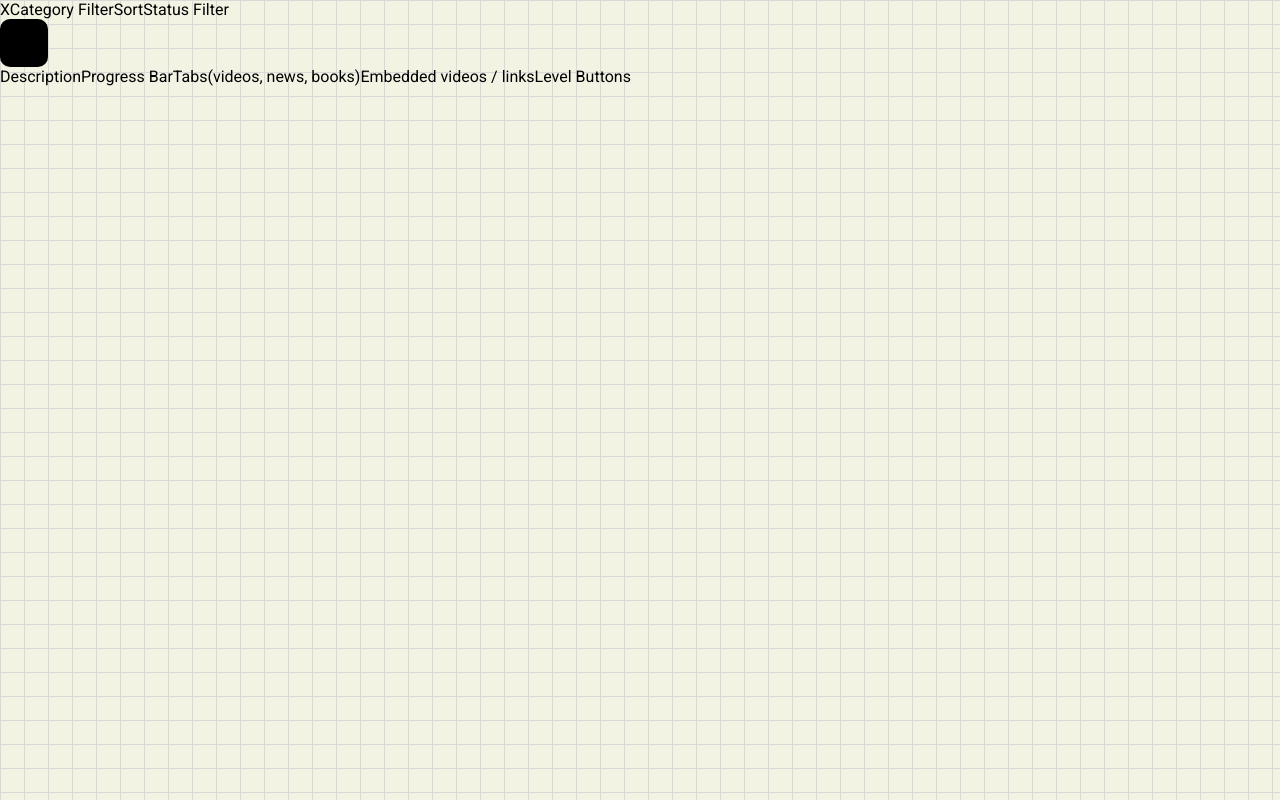
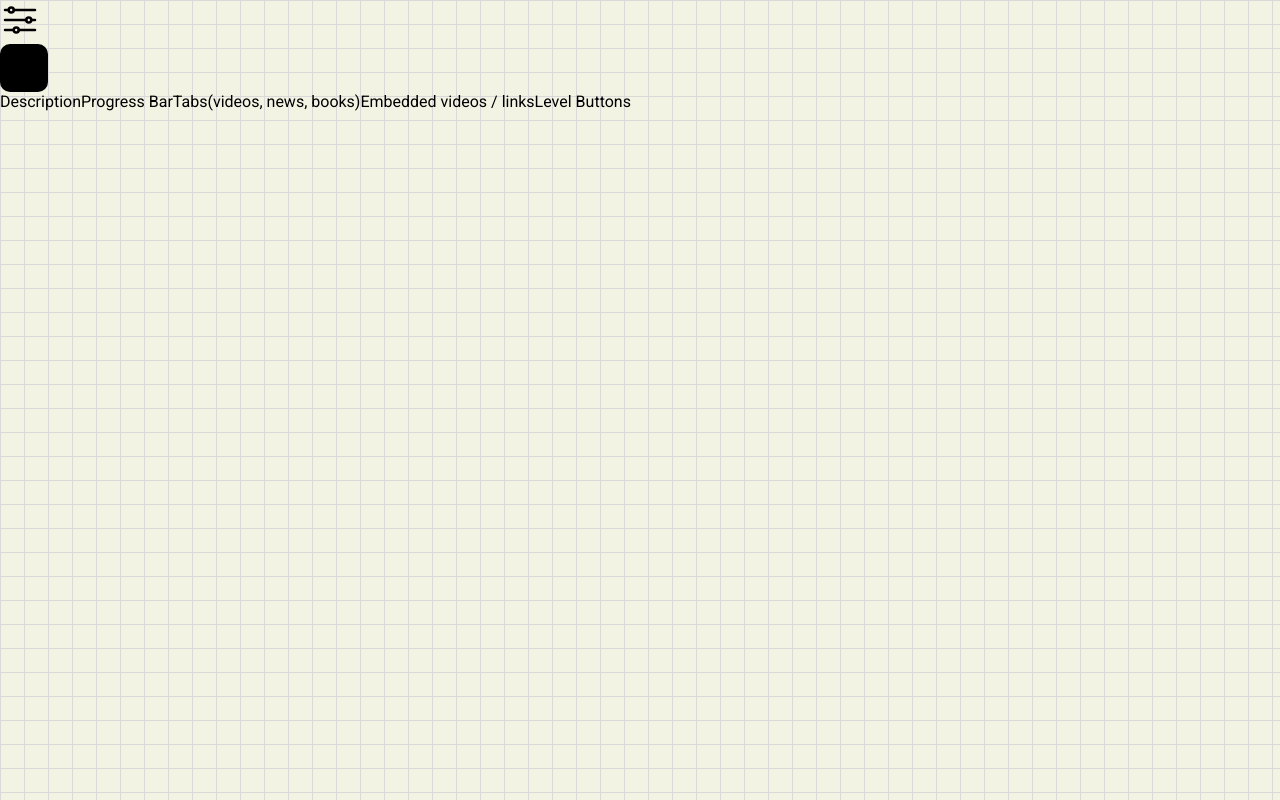
Before and after one commit to ChingT/Climate-Cockpit, a React (Vite) app in the folder frontend/: page /solutions in a window 1280 px wide. Built offline with nearby package versions, Linux system fonts and the light colour scheme; what javascript-time-ago would draw is missing.

Commit message:
filter icon is configured

```diff
--- a/frontend/src/components/SolutionFilter/SolutionFilter.jsx
+++ b/frontend/src/components/SolutionFilter/SolutionFilter.jsx
@@ -1,10 +1,41 @@
+import React, { useState } from 'react';
+import filter from '../../assets/other_icons/filter.svg';
+import { StyledImage } from './SolutionFilter.style.js';
+
 export default function SolutionFilter() {
+  const [isDropdownOpen, setIsDropdownOpen] = useState(false);
+
+  const toggleDropdown = () => {
+    setIsDropdownOpen(!isDropdownOpen);
+  };
+
   return (
     <>
-      <>X</>
-      <>Category Filter</>
-      <>Sort</>
-      <>Status Filter</>
+      <StyledImage src={filter} onClick={toggleDropdown} alt="Filter" />
+      {isDropdownOpen && (
+        <div>
+          <label htmlFor="category">Category:</label>
+          <select id="category">
+            <option value="all">All</option>
+            <option value="buildings">Buildings</option>
+          </select>
+
+          <label htmlFor="impact">Impact:</label>
+          <select id="impact">
+            <option value="all">All</option>
+            <option value="low">Low</option>
+            {/* Add more impact options */}
+          </select>
+
+          <label htmlFor="status">Status:</label>
+          <select id="status">
+            <option value="all">All</option>
+            <option value="open">Open</option>
+            <option value="done">Done</option>
+          </select>
+          <button>Apply Filter</button>
+        </div>
+      )}
     </>
   );
 }
--- /dev/null
+++ b/frontend/src/components/SolutionFilter/SolutionFilter.style.js
@@ -0,0 +1,19 @@
+import styled from "styled-components";
+
+export const StyledImage = styled.img `
+  width: 40px;
+  height: 40px;`
+
+export const FilterSection = styled.div `
+    display: flex;
+  flex-direction: column;
+`
+
+export const FilterLabel = styled.div `
+`
+
+export const FilterInput = styled.div `
+`
+
+export const FilterPanel = styled.div `
+`
```
